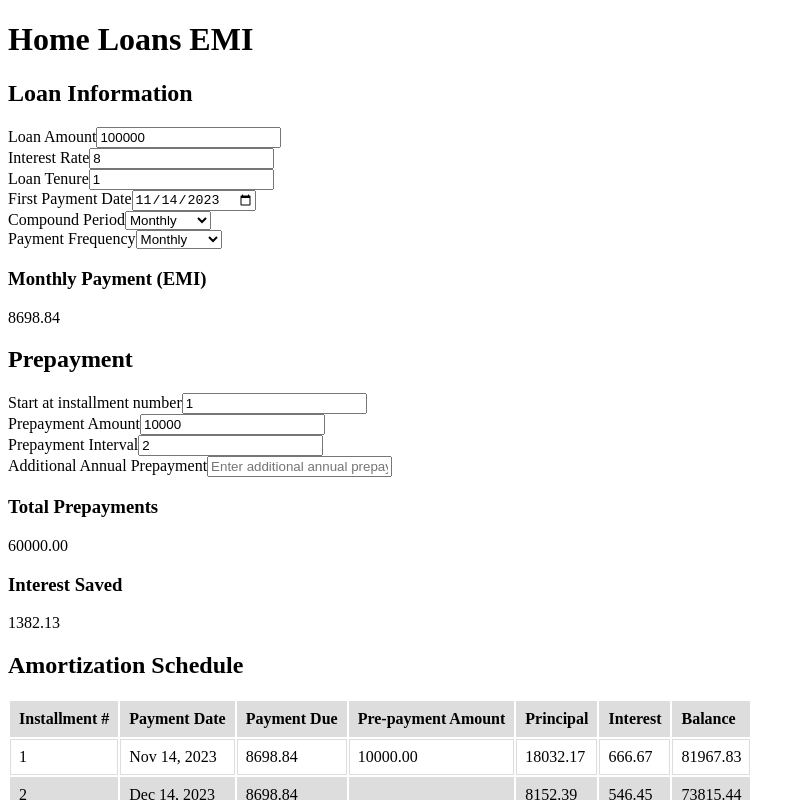
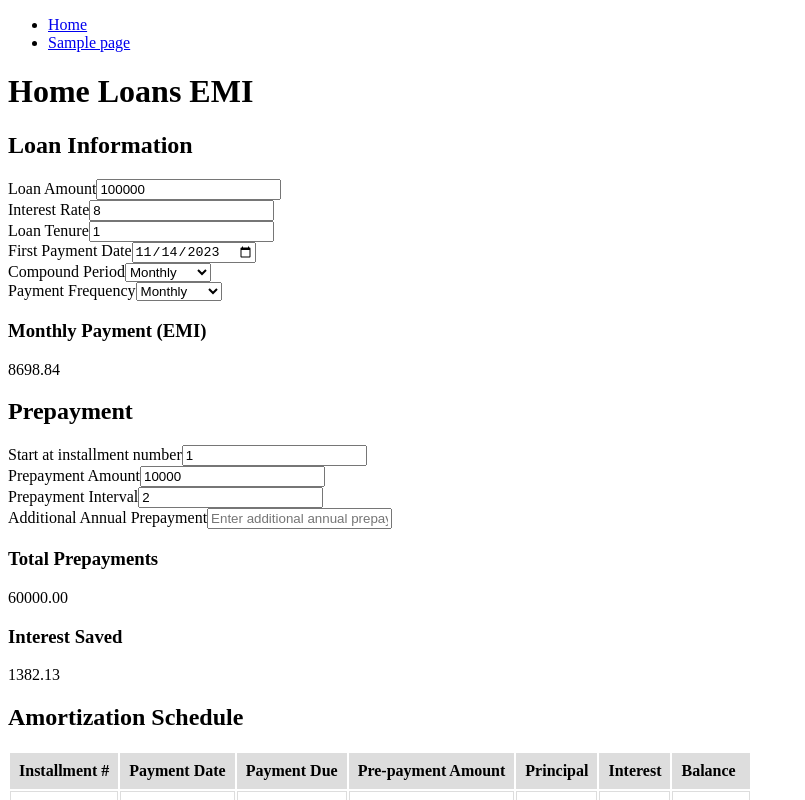
Before and after one commit to gdebojyoti/calcul8, a Next.js app: page / in a window 1280 px wide. Shown: the top 800 px of the page, without its empty margins (0-805 px from the left). Built offline with nearby package versions, Linux system fonts and the light colour scheme.

Commit message:
Basic navigation.

```diff
--- a/app/layout.jsx
+++ b/app/layout.jsx
@@ -1,7 +1,15 @@
 const RootLayout = ({ children }) => {
   return (
     <html lang='en'>
-      <body>{children}</body>
+      <body>
+        <nav>
+          <ul>
+            <li><a href='/'>Home</a></li>
+            <li><a href='/emi'>Sample page</a></li>
+          </ul>
+        </nav>
+        {children}
+      </body>
     </html>
   )
 }
```
